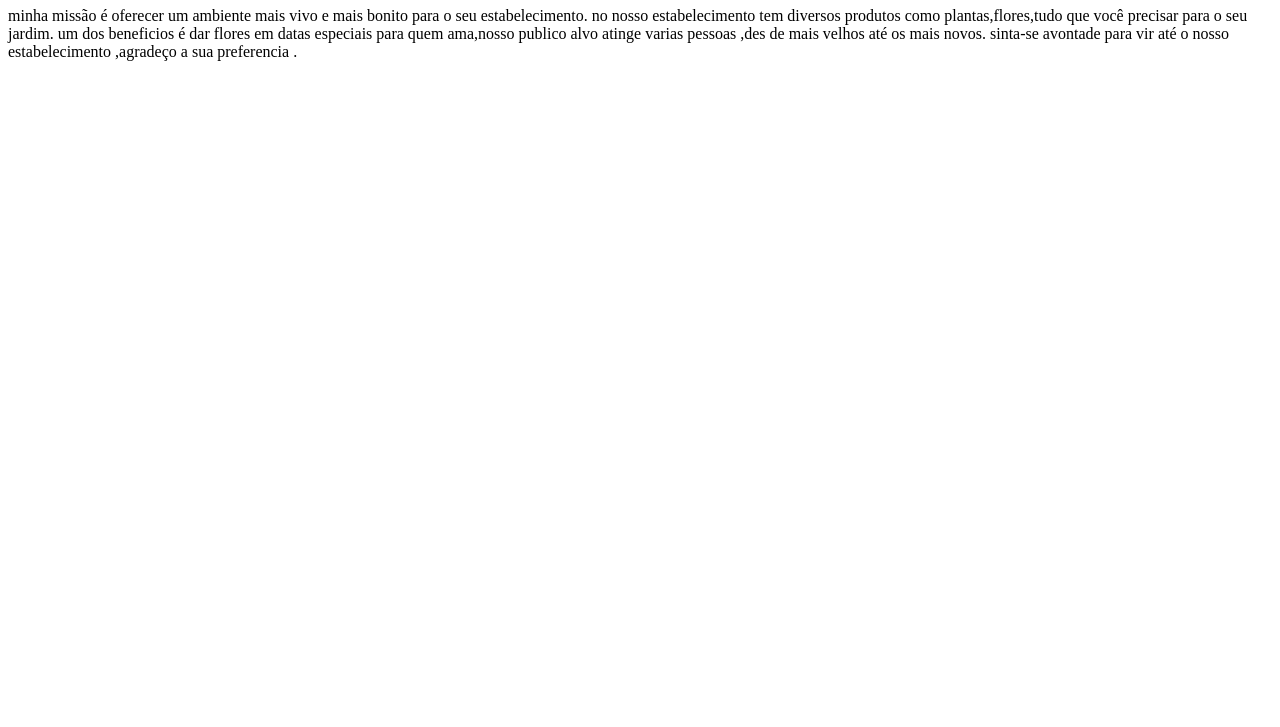
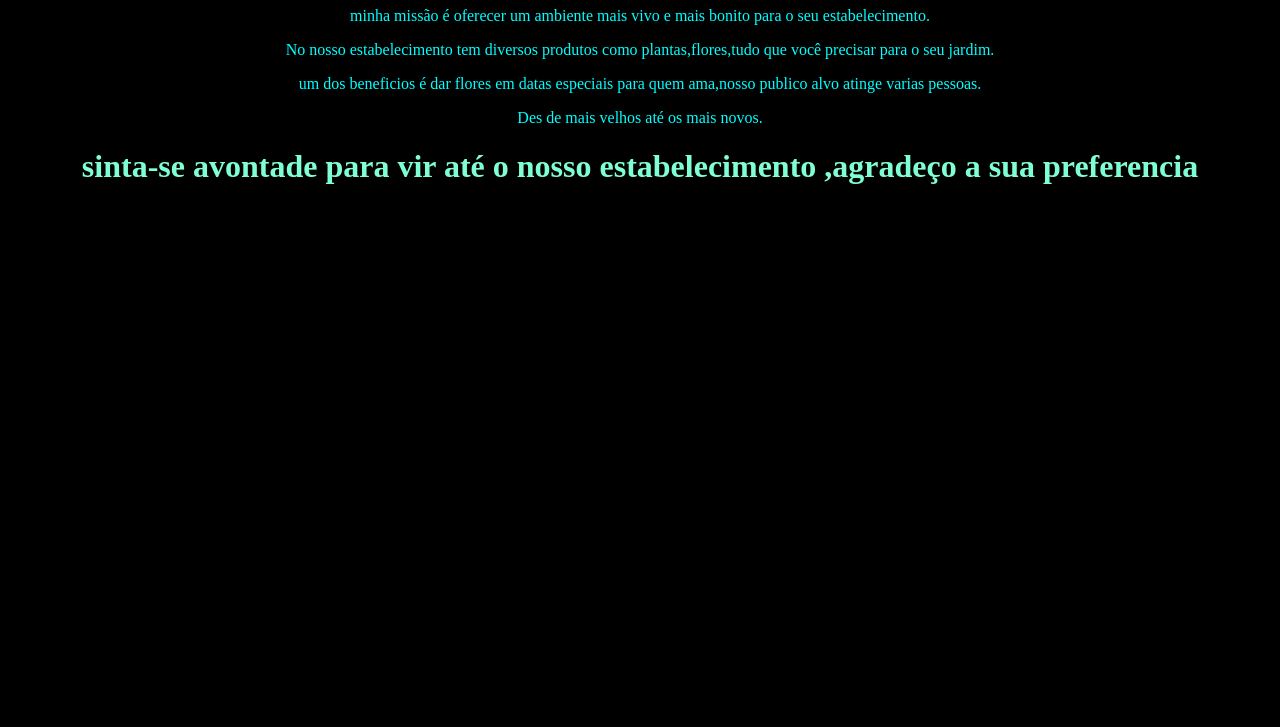
Before and after one commit to momolar/trabalhofinal, a plain HTML site: page index.html in a window 1280 px wide. Shown: the part 73-800 px from the top of the page. Drawn offline with Linux system fonts and the light colour scheme.

Commit message:
index.html

```diff
--- a/index.html
+++ b/index.html
@@ -3,13 +3,15 @@
   <head>
     <meta charset="utf-8">
     <title></title>
+    <link rel="stylesheet" href="style.css">
   </head>
   <body>
     <h1>casa bela </h1>
-    <p>minha missão é oferecer um ambiente mais vivo e mais bonito para o seu estabelecimento.
-         no nosso estabelecimento tem diversos produtos como plantas,flores,tudo que você precisar para o seu jardim.
-        um dos beneficios é dar  flores  em datas especiais para quem ama,nosso publico alvo atinge varias pessoas ,des de mais velhos até os mais novos.
-        sinta-se avontade para vir até o nosso estabelecimento ,agradeço a sua preferencia .
+    <p>minha missão é oferecer um ambiente mais vivo e mais bonito para o seu estabelecimento.</p>
+    <p>No nosso estabelecimento tem diversos produtos como plantas,flores,tudo que você precisar para o seu jardim.</p>
+    <p>um dos beneficios é dar  flores  em datas especiais para quem ama,nosso publico alvo atinge varias pessoas.</p>
+    <p>Des de mais velhos até os mais novos.</p>
+   <h1>sinta-se avontade para vir até o nosso estabelecimento ,agradeço a sua preferencia <div class="h1"></div>
 
     </p>
   </body>
--- /dev/null
+++ b/style.css
@@ -0,0 +1,9 @@
+body{
+    background-color: black;
+}
+h1{
+    text-align: center; color: aquamarine;
+}
+p{
+    text-align: center; color: aqua;
+}
```
